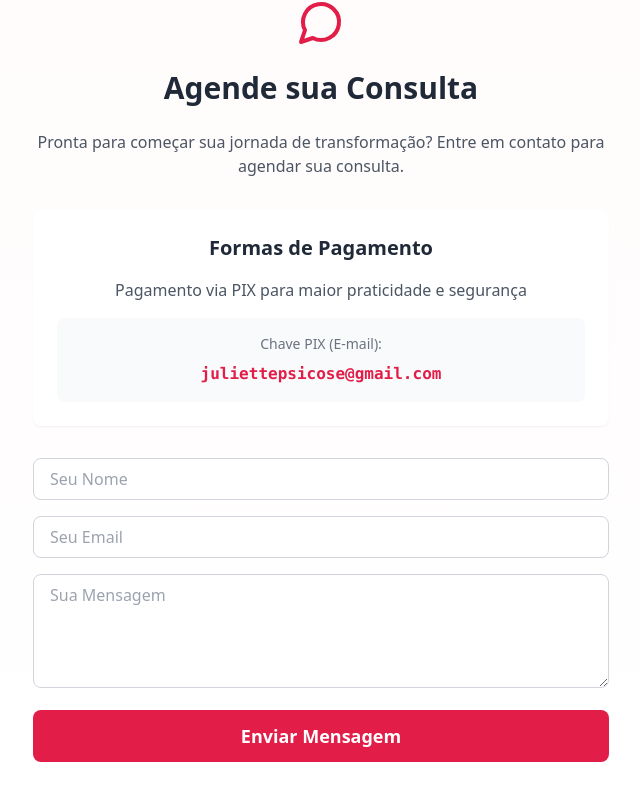
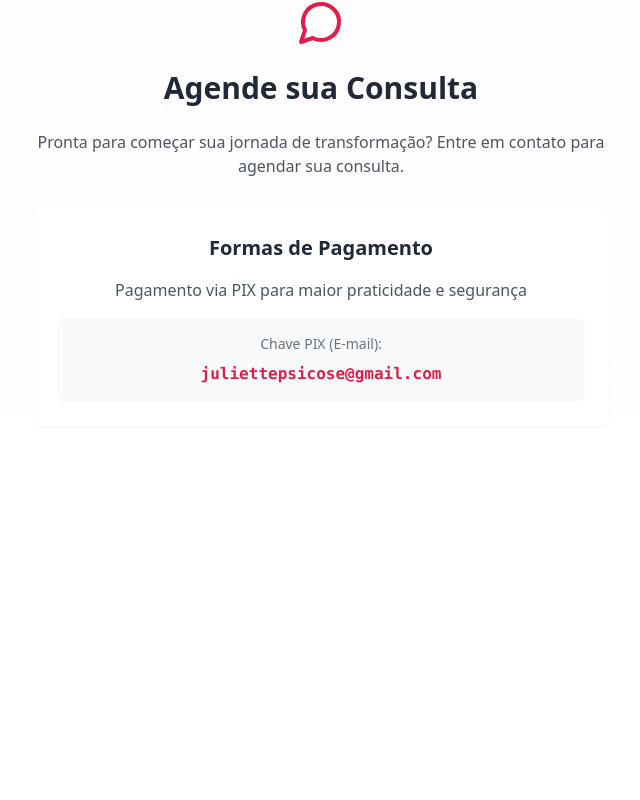
Before and after one commit to AstridNielsen-lab/Juliette-Psicose-Coach, a React (Vite) app: page / in a window 1280 px wide. Shown: the part 2310-3110 px from the top of the page, without its empty margins (319-959 px from the left). After the commit the page ends 2832 px from the top, so only its background shows below. Built offline with nearby package versions, Linux system fonts and the light colour scheme.

Commit message:
Update App.tsx

```diff
--- a/src/App.tsx
+++ b/src/App.tsx
@@ -134,31 +134,7 @@ function App() {
               <p className="font-mono text-rose-600 font-semibold">juliettepsicose@gmail.com</p>
             </div>
           </div>
-          <form className="space-y-4">
-            <input
-              type="text"
-              placeholder="Seu Nome"
-              className="w-full px-4 py-2 rounded-lg border border-gray-300 focus:ring-2 focus:ring-rose-500 focus:border-transparent"
-            />
-            <input
-              type="email"
-              placeholder="Seu Email"
-              className="w-full px-4 py-2 rounded-lg border border-gray-300 focus:ring-2 focus:ring-rose-500 focus:border-transparent"
-            />
-            <textarea
-              placeholder="Sua Mensagem"
-              rows={4}
-              className="w-full px-4 py-2 rounded-lg border border-gray-300 focus:ring-2 focus:ring-rose-500 focus:border-transparent"
-            ></textarea>
-            <a
-              href="https://character.ai/chat/YKvqt3dFKMXPo-Lefn5nak6_UPMSt9uHd6AVEdLPWGs"
-              target="_blank"
-              rel="noopener noreferrer"
-              className="block w-full bg-rose-600 text-white px-8 py-3 rounded-lg text-lg font-semibold hover:bg-rose-700 transition-colors"
-            >
-              Enviar Mensagem
-            </a>
-          </form>
+
         </div>
       </section>
     </div>
```
